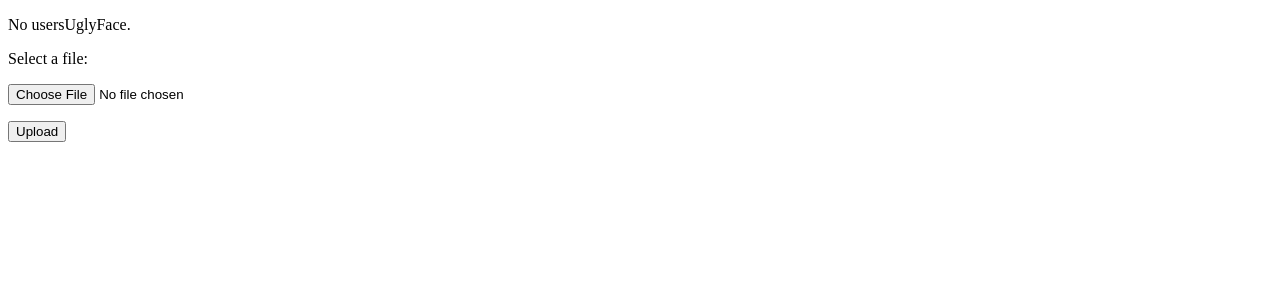
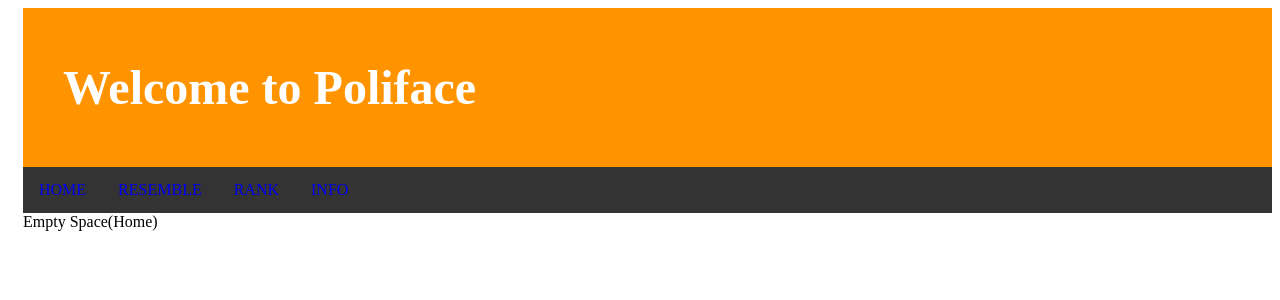
Before and after one commit to kwony/PoliFace, a Django app: page / in a window 1280 px wide. Shown: the top 300 px of the page. Run offline with Django 3.2, Linux system fonts and the light colour scheme.

Commit message:
add menu bar

```diff
--- a/poli_web/face_prediction_blog/static/css/face_prediction.css
+++ b/poli_web/face_prediction_blog/static/css/face_prediction.css
@@ -53,3 +53,27 @@ h1, h2, h3, h4 {
 .post h1 a, .post h1 a:visited {
     color: #000000;
 }
+
+ul {
+    list-style-type: none;
+    margin: 0;
+    padding: 0;
+    overflow: hidden;
+    background-color: #333;
+}
+
+li {
+    float: left;
+}
+
+li a {
+    display: block;
+    color: white-space;
+    text-align: center;
+    padding: 14px 16px;
+    text-decoration: none;
+}
+
+li a:hover {
+    background-color: #111;
+}
--- /dev/null
+++ b/poli_web/face_prediction_blog/templates/face_prediction_blog/base.html
@@ -0,0 +1,26 @@
+{% load staticfiles %}
+<html>
+    <head>
+        <link rel="stylesheet" href="{% static 'css/face_prediction.css' %}">
+        <title> Welcome to Poliface </title>
+    </head>
+    <body>
+        <div class="page-header">
+            <h1><a href="">Welcome to Poliface </a></h1>
+        </div>
+        <ul>
+            <li><a href="home"> HOME </a></li>
+            <li><a href="resemble"> RESEMBLE </a></li>
+            <li><a href="rank"> RANK </a></li>
+            <li><a href="info"> INFO </a></li>
+        </ul>
+        <div class="content-menu">
+            <div class="row">
+                <div class="col-md-8">
+                    {% block content %}
+                    {% endblock %}
+                </div>
+            </div>
+        </div>
+    </body>
+</html>
--- /dev/null
+++ b/poli_web/face_prediction_blog/templates/face_prediction_blog/home.html
@@ -0,0 +1,5 @@
+{% extends 'face_prediction_blog/base.html' %}
+
+{% block content %}
+    <div> Empty Space(Home) </div>
+{% endblock %}
--- a/poli_web/face_prediction_blog/templates/face_prediction_blog/index.html
+++ b/poli_web/face_prediction_blog/templates/face_prediction_blog/index.html
@@ -1,11 +1,6 @@
-<!DOCTYPE html>
-<html>
-	<head>
-		<meta charset="utf-8">
-		<title>Poliface Image Upload Page</title>
-	</head>
+{% extends 'face_prediction_blog/base.html' %}
 
-	<body>
+{% block content %}
 		<!-- List of uploaded documents -->
 		{% if usersUglyFace %}
 			<ul>
@@ -28,7 +23,4 @@
 			</p>
 			<p><input type="submit" value="Upload" /></p>
 		</form>
-
-	</body>
-
-</html>
+{% endblock %}
--- /dev/null
+++ b/poli_web/face_prediction_blog/templates/face_prediction_blog/info.html
@@ -0,0 +1,5 @@
+{% extends 'face_prediction_blog/base.html' %}
+
+{% block content %}
+    <div> Empty Space(Info) </div>
+{% endblock %}
--- /dev/null
+++ b/poli_web/face_prediction_blog/templates/face_prediction_blog/rank.html
@@ -0,0 +1,5 @@
+{% extends 'face_prediction_blog/base.html' %}
+
+{% block content %}
+		<div> Empty Space(Rank) </div>
+{% endblock %}
--- a/poli_web/face_prediction_blog/urls.py
+++ b/poli_web/face_prediction_blog/urls.py
@@ -1,6 +1,10 @@
 from django.conf.urls import url
-from .views import list
+from .views import rank, resemble, info, home
 
 urlpatterns = [
-    url(r'^$', list, name='list'),
+    url(r'^$', home, name='home'),
+    url(r'^home$', home, name='home'),
+    url(r'^rank$', rank, name='rank'),
+    url(r'^info$', info, name='info'),
+    url(r'^resemble$', resemble, name='resemble'),
 ]
--- a/poli_web/face_prediction_blog/views.py
+++ b/poli_web/face_prediction_blog/views.py
@@ -8,7 +8,7 @@ from django.core.urlresolvers import reverse
 from .forms import PictureForm
 from .models import Picture
 
-def list(request):
+def resemble(request):
     # Handle file upload
     if request.method == 'POST':
         form = PictureForm(request.POST, request.FILES)
@@ -17,7 +17,7 @@ def list(request):
             newpic.save()
 
             # Redirect to the document list after POST
-            return HttpResponseRedirect(reverse('list'))
+            return HttpResponseRedirect(reverse('resemble'))
     else:
         form = PictureForm()  # A empty, unbound form
 
@@ -27,6 +27,15 @@ def list(request):
     # Render list page with the documents and the form
     return render(
         request,
-        'face_prediction_blog/index.html',
+        'face_prediction_blog/resemble.html',
         { 'pictures': pictures, 'form': form }
     )
+
+def rank(request):
+    return render(request, 'face_prediction_blog/rank.html', {})
+
+def info(request):
+    return render(request, 'face_prediction_blog/info.html', {})
+
+def home(request):
+    return render(request, 'face_prediction_blog/home.html', {})
```
Also changed, not shown: poli_web/face_prediction_blog/templates/face_prediction_blog/resemble.html (added, +26 -0 lines), 2 other files.
